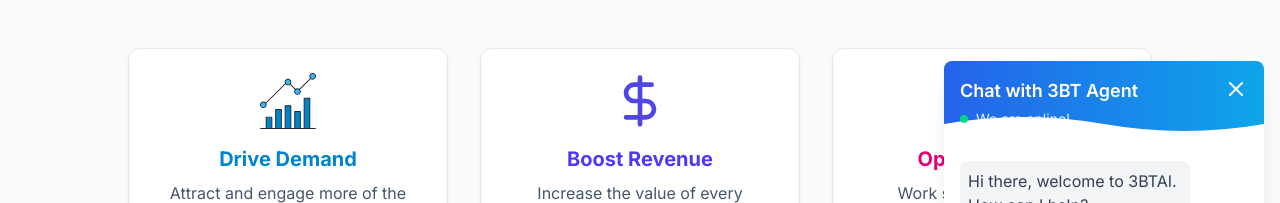
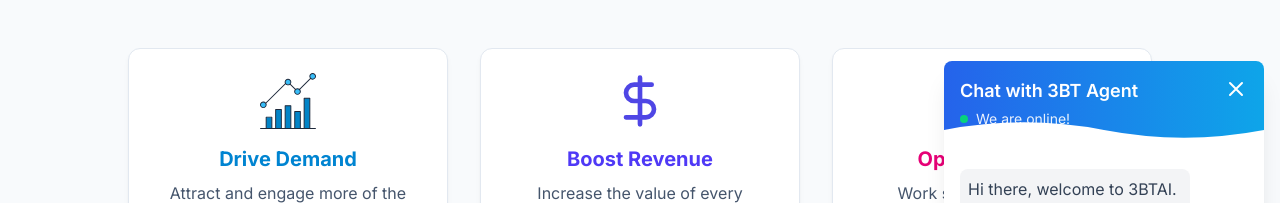
Before and after one commit to vunguyen82/3btai-website, a Next.js app: page / in a window 1280 px wide. Both pictures are taken after a click on the button 1232 px from the left and 752 px from the top of the page. Shown: the part 259-462 px from the top of the page. Built offline with nearby package versions, Linux system fonts and the light colour scheme; no server answers.

Commit message:
fix(chat): adjust header padding to prevent status overlap

```diff
--- a/src/components/ChatWidget.tsx
+++ b/src/components/ChatWidget.tsx
@@ -118,7 +118,7 @@ const ChatWidget = () => {
             </svg>
 
             {/* Header Content */}
-            <div className="relative z-10 p-4">
+            <div className="relative z-10 p-4 pb-6">
               <div className="flex justify-between items-start">
                 <div>
                   <h3 className="text-lg font-semibold text-white">Chat with 3BT Agent</h3>
```
